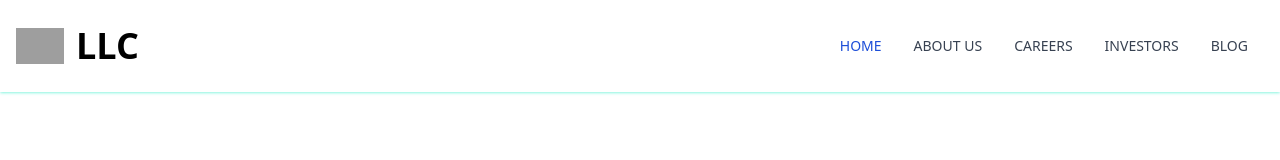
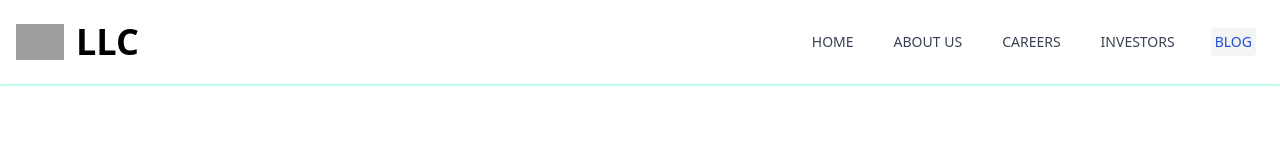
Before and after one commit to Siymiel/GnW, a Next.js app: page /blog in a window 1280 px wide. Shown: the top 160 px of the page. Built offline with nearby package versions, Linux system fonts and the light colour scheme; grey boxes are pictures that could not be loaded.

Commit message:
Updates on navbar

```diff
--- a/src/components/NavBar.tsx
+++ b/src/components/NavBar.tsx
@@ -1,10 +1,14 @@
 /* eslint-disable @next/next/no-html-link-for-pages */
 /* eslint-disable @next/next/no-img-element */
+import { useRouter } from "next/router";
+import { useState } from "react";
 const NavBar = () => {
+  const router = useRouter();
+  const [path] = useState(router.pathname);
   return (
     <nav className="bg-white px-2 sm:px-4 py-5 top-0 fixed z-20 w-full  shadow shadow-teal-200">
       <div className="container flex flex-wrap items-center justify-between mx-auto">
-        <a href="/home" className="flex items-center">
+        <a href="/" className={`flex items-center `}>
           <img
             src="https://flowbite.com/docs/images/logo.svg"
             className="h-10 mr-3 sm:h-9"
@@ -39,11 +43,15 @@ const NavBar = () => {
           </svg>
         </button>
         <div className="hidden w-full md:block md:w-auto" id="navbar-default">
-          <ul className="flex flex-col p-4 mt-4 border border-gray-100 rounded-lg bg-gray-50 md:flex-row md:space-x-8 md:mt-0 md:text-sm uppercase md:font-medium md:border-0 md:bg-white">
+          <ul className="flex flex-col p-2 mt-4 border border-gray-100 rounded-lg bg-gray-50 md:flex-row md:space-x-8 md:mt-0 md:text-sm uppercase md:font-medium md:border-0 md:bg-white">
             <li>
               <a
                 href="/"
-                className="block py-2 pl-3 pr-4 text-white bg-blue-700 rounded md:bg-transparent md:text-blue-700 md:p-0"
+                className={`block py-2 pl-3 pr-4 rounded md:p-1 hover:bg-blue-100  transition-all ${
+                  path == "/"
+                    ? "text-white md:text-blue-700 bg-blue-700 md:bg-gray-100"
+                    : "text-gray-700 "
+                }`}
                 aria-current="page"
               >
                 Home
@@ -52,7 +60,11 @@ const NavBar = () => {
             <li>
               <a
                 href="/aboutus"
-                className="block py-2 pl-3 pr-4 text-gray-700 rounded hover:bg-gray-100 md:hover:bg-transparent md:border-0 md:hover:text-blue-700 md:p-0"
+                className={`block py-2 pl-3 pr-4 rounded md:p-1 hover:bg-blue-100  transition-all ${
+                  path == "/aboutus"
+                    ? "text-white md:text-blue-700 bg-blue-700 md:bg-gray-100"
+                    : "text-gray-700 "
+                }`}
               >
                 About us
               </a>
@@ -60,7 +72,11 @@ const NavBar = () => {
             <li>
               <a
                 href="/careers"
-                className="block py-2 pl-3 pr-4 text-gray-700 rounded hover:bg-gray-100 md:hover:bg-transparent md:border-0 md:hover:text-blue-700 md:p-0"
+                className={`block py-2 pl-3 pr-4 rounded md:p-1 hover:bg-blue-100  transition-all ${
+                  path == "/careers"
+                    ? "text-white md:text-blue-700 bg-blue-700 md:bg-gray-100"
+                    : "text-gray-700 "
+                }`}
               >
                 Careers
               </a>
@@ -68,7 +84,11 @@ const NavBar = () => {
             <li>
               <a
                 href="/investors"
-                className="block py-2 pl-3 pr-4 text-gray-700 rounded hover:bg-gray-100 md:hover:bg-transparent md:border-0 md:hover:text-blue-700 md:p-0"
+                className={`block py-2 pl-3 pr-4 rounded md:p-1 hover:bg-blue-100  transition-all ${
+                  path == "/investors"
+                    ? "text-white md:text-blue-700 bg-blue-700 md:bg-gray-100"
+                    : "text-gray-700 "
+                }`}
               >
                 Investors
               </a>
@@ -76,7 +96,11 @@ const NavBar = () => {
             <li>
               <a
                 href="/blog"
-                className="block py-2 pl-3 pr-4 text-gray-700 rounded hover:bg-gray-100 md:hover:bg-transparent md:border-0 md:hover:text-blue-700 md:p-0"
+                className={`block py-2 pl-3 pr-4 rounded md:p-1 hover:bg-blue-100  transition-all${
+                  path == "/blog"
+                    ? "text-white md:text-blue-700 bg-blue-700 md:bg-gray-100"
+                    : "text-gray-700 "
+                }`}
               >
                 Blog
               </a>
```
